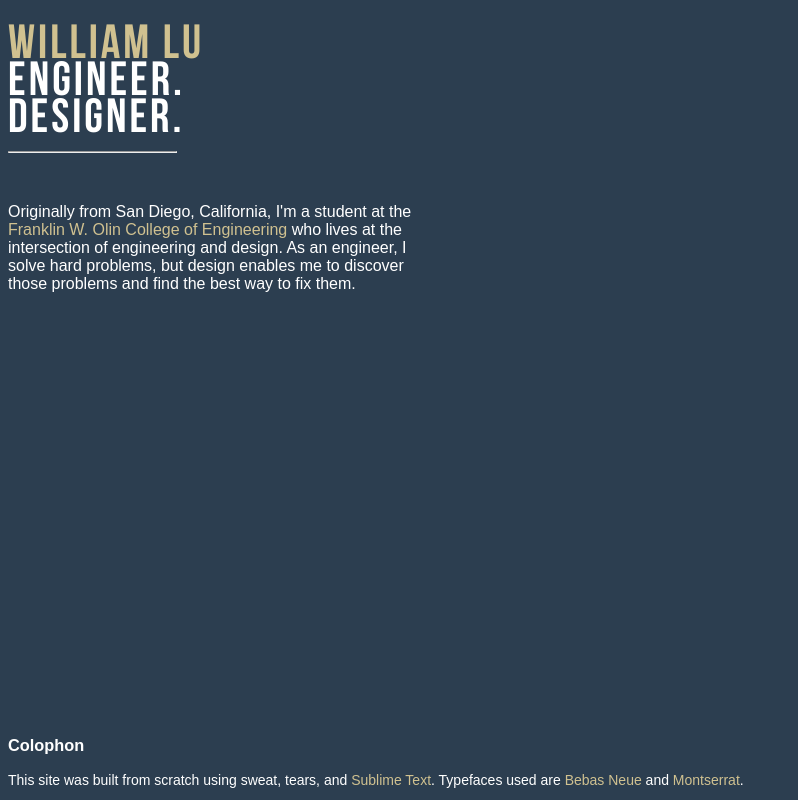
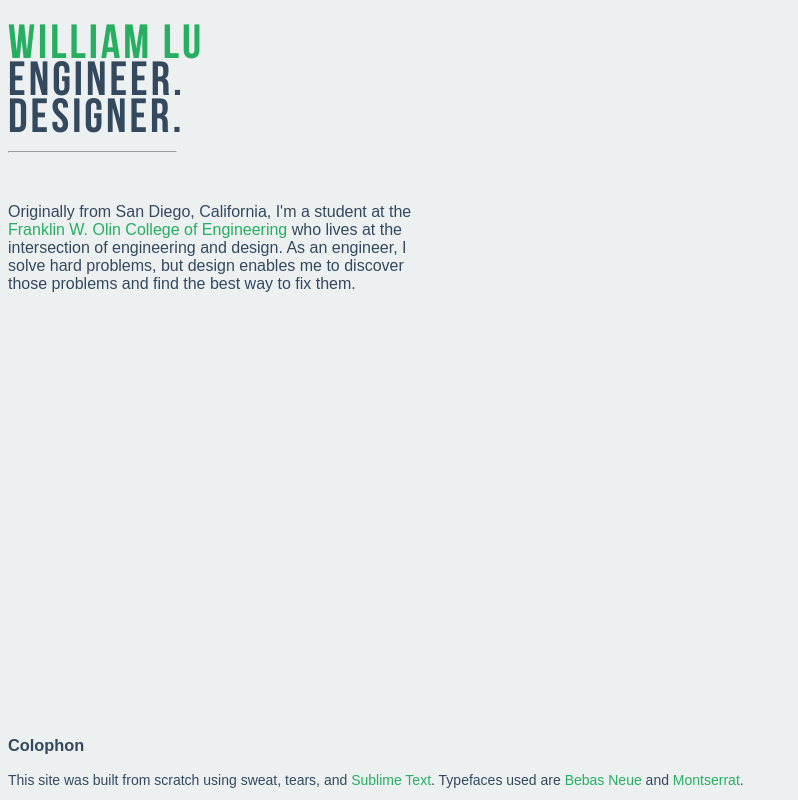
Before and after one commit to williamalu/williamalu.github.io, a plain HTML site: page index.html in a window 1280 px wide. Shown: the whole page, without its empty margins (0-798 px from the left). Drawn offline with Linux system fonts and the light colour scheme.

Commit message:
Changed color scheme

```diff
--- a/style.css
+++ b/style.css
@@ -1,5 +1,5 @@
 body {
-	background-color: #2c3e50;
+	background-color: #ecf0f1;
 }
 
 ul {
@@ -11,7 +11,7 @@ ul {
 }
 
 li {
-	color: #FFFFFF;
+	color: #34495e;
 	display: inline-block;
 }
 
@@ -30,7 +30,7 @@ li {
 #name-title {
     font-family: "bebas_neuebold", sans-serif;
     font-size: 3em;
-    color: #D0C190;
+    color: #27ae60;
     line-height: 10%;
     letter-spacing: 3px;
 }
@@ -38,7 +38,7 @@ li {
 #name-desc {
     font-family: "bebas_neuebold", sans-serif;
     font-size: 3em;
-    color: #FFFFFF;
+    color: #34495e;
     line-height: 10%;
     letter-spacing: 3px;
 }
@@ -52,26 +52,26 @@ hr {
 #about {
     font-family: "Montserrat", sans-serif;
     font-size: 1em;
-    color: #FFFFFF;
+    color: #34495e;
 }
 
 #menu-link {
 	display: inline-block;
 	text-decoration: none;
 	padding: 5px;
-	color: #FFFFFF;
+	color: #34495e;
 }
 
 #inline-link {
 	display: inline-block;
 	text-decoration: none;
-	color: #D0C190;
+	color: #27ae60;
 }
 
 footer {
 	font-family: 'Montserrat', sans-serif;
 	font-size: 0.875em;
-	color: #FFFFFF;
+	color: #34495e;
     position: fixed;
     bottom: 40px;
     width:99%;
```
